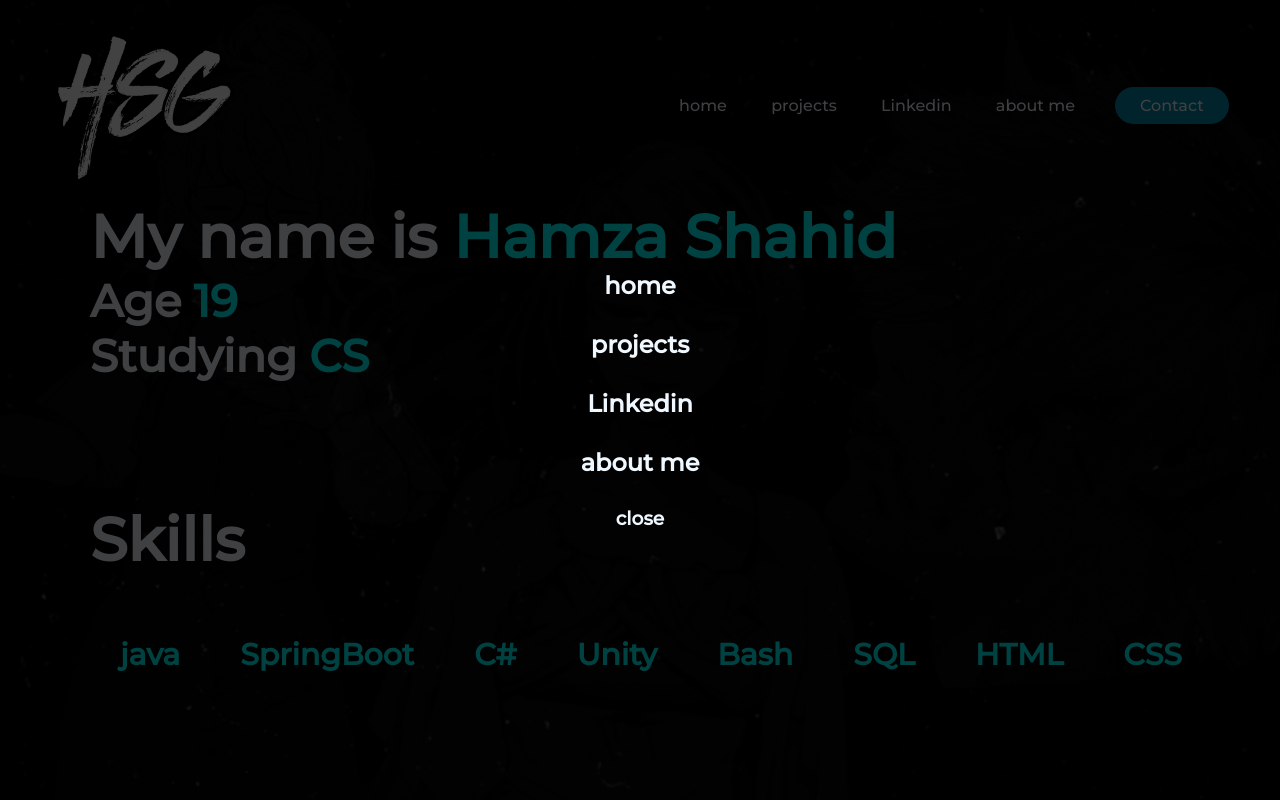
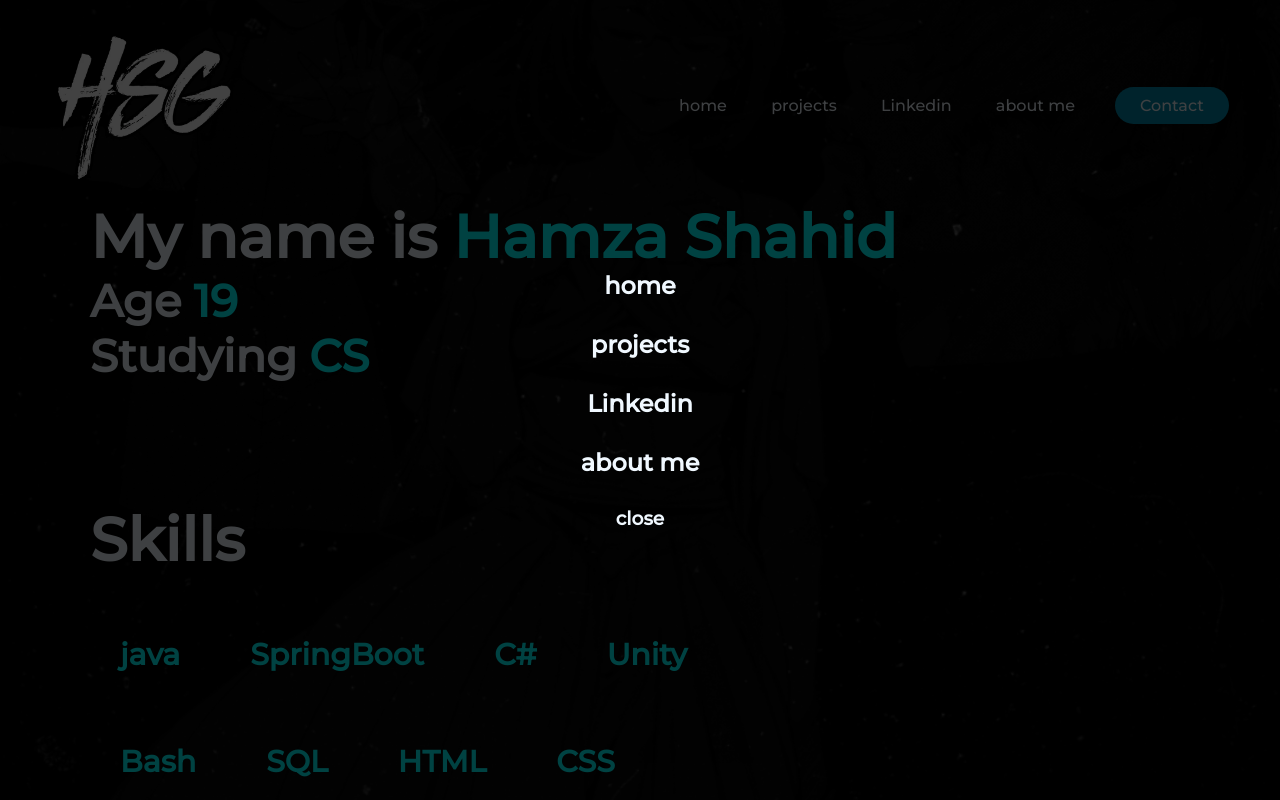
Before and after one commit to HSGHamza/Portfolio, a plain HTML site: page index.html in a window 1280 px wide. Shown: the top 800 px of the page. Drawn offline with Linux system fonts and the light colour scheme.

Commit message:
fixed most of the issues of different resolution screens

```diff
--- a/index.html
+++ b/index.html
@@ -6,30 +6,28 @@
     <meta name="viewport" content="width=device-width, initial-scale=1.0">
     <title>HSG</title>
     <meta name="description" content="">
-    <meta name="viewport" content="width=device-width, initial-scale=1">
+    <meta name="viewport" content="width=device-width, initial-scale=1.0">
     <link rel="stylesheet" href="styles.css">
     <script src="app.js"></script>
 </head>
 
 <body>
 
-    <div id ="d" class="d">
-
     <div class="nvvvvv">
-    <header class="navbar"> <!--PC Nav-->
+                <header class="navbar" > <!--PC Nav-->
 
 
                     <img class="logo" src="Content/271910269_360703848825039_6755789994983969974_n.png" alt="logo">
-        <div id="myLinks" class="Mnav">
+                    <div id="myLinks" class="Mnav" >
                     <nav>
                         <ul class="nav__links">
-                <li><a href="#d">home</a></li>
+                            <li><a href="#">home</a></li>
                             <li><a href="https://github.com/HSGHamza">projects</a></li>
                             <li><a href="https://www.linkedin.com/in/hamza-shahid-9b8aa3264/">Linkedin</a></li>
                             <li><a href="#aboutme">about me</a></li>
                         </ul>
                     </nav>
-        <a class="cta" href="#footer-container"><button>Contact</button></a>
+                    <a class="cta" href="#mailto:hamzathehero7.com"><button>Contact</button></a>
                 </div>
 
                 <div onclick="menu()" class="burger-color">
@@ -42,7 +40,7 @@
                 </header>
 
                 <div class="topnav">   <!--Mobile Nav-->
-            <a href="#d"><h2>home</h2></a>
+                    <a href="#"><h2>home</h2></a>
                     <a href="https://github.com/HSGHamza"><h2>projects</h2></a>
                     <a href="https://www.linkedin.com/in/hamza-shahid-9b8aa3264/"><h2>Linkedin</h2></a>
                     <a href="#aboutme"><h2>about me</h2></a>
@@ -51,13 +49,11 @@
     </div>
 
 
-
-<div class="home">
+    <div class="home" >
         <h1>My name is <span class="blue">Hamza Shahid</span></h1>
         <h2>Age <span class="blue">19</span></h2>
         <h2 class="clas">Studying <span class="blue">CS</span></h2>
     </div>
-
 
     <div id ="projects" class="projects">
 
@@ -68,6 +64,9 @@
             <span class="blue">SpringBoot</span>
             <span class="blue">C#</span>
             <span class="blue">Unity</span>
+        </div>
+
+        <div class="projects-inside">
             <span class="blue">Bash</span>
             <span class="blue">SQL</span>
             <span class="blue">HTML</span>
@@ -75,7 +74,6 @@
         </div>
 
     </div>
-
 
     <div id ="aboutme" class ="aboutme">
         <h1 class="abme">A little summary of my life </h1>
@@ -89,10 +87,6 @@
             </h4>
         </span>
     </div>
-
-
-
-
 
 
     <footer>
@@ -139,12 +133,11 @@
                     </div>
                     </div>
             </div>
-           </div>
+
 
             </div>
             </div>
     </footer>
 
-</div>
 </body>
 </html>
--- a/styles.css
+++ b/styles.css
@@ -3,11 +3,21 @@
 
 html,body{
     height: 100%;
-    max-height: 100%;
     scroll-behavior: smooth;
     font-family: "Montserrat", sans-serif;
+    background-image: url("Content/HSG.png");
+    background-size: cover;
+    background-repeat: no-repeat;
+    background-position: center;
+
 }
-
+.d {
+    background-color: black;
+    background-image: url("Content/HSG.png");
+    background-size: cover;
+    background-repeat: no-repeat;
+    background-position: center;
+}
 
 *{
     box-sizing: border-box;
@@ -72,7 +82,6 @@ header {
     z-index: 999;
     transition: 0.5s;
     width: 100%;
-    max-width: 100%;
     height: 100%;
     max-height: 100%;
     display: flex;
@@ -140,14 +149,7 @@ button:hover{
     background-color:rgba(0,136,169,0.8);
 }
 
-.d {
-    background-color: black;
-    background-image: url("Content/HSG.png");
-    background-size: cover;
-    background-repeat: no-repeat;
-    background-position: center;
-    width: auto;
-}
+
 .nvvvvv{
     height: 25vh;
 }
@@ -160,7 +162,9 @@ button:hover{
     color: aliceblue;
     margin-bottom: 120px;
     margin-left: 90px;
-    width: auto;
+    width: 75vw;
+    position: relative;
+
 }
 
 .blue{
@@ -170,25 +174,30 @@ button:hover{
 .skills
 {
     margin-bottom:30px;
+    width: 75vw;
+    position: relative;
 }
 .abme{
     margin-bottom:50px;
 
 }
+
 .projects-inside {
-    display: flex; /* Add display: flex; to make children flex items */
-    flex-direction: row; /* Display children in a row */
+    display: flex;
+    flex-wrap: wrap; /* Allow items to wrap to the next line if needed */
 }
 
 .projects span {
     padding: 30px;
-    display: inline-block; /* Set display to inline-block for transform to work */
-    transition: transform 0.3s; /* Add smooth transition for a better effect */
+    display: inline-block;
+    transition: transform 0.3s;
+    margin: 0 10px 10px 0; /* Adjust spacing between spans */
 }
 
 .projects span:hover {
-    transform: scale(1.2); /* Scale up on hover */
+    transform: scale(1.2);
 }
+
 
 
 
```
Lines whose indentation alone changed are shown as unchanged.
